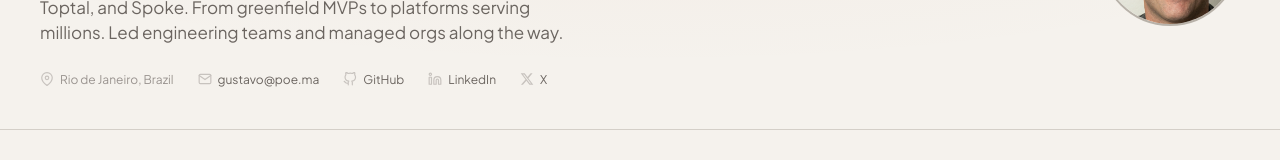
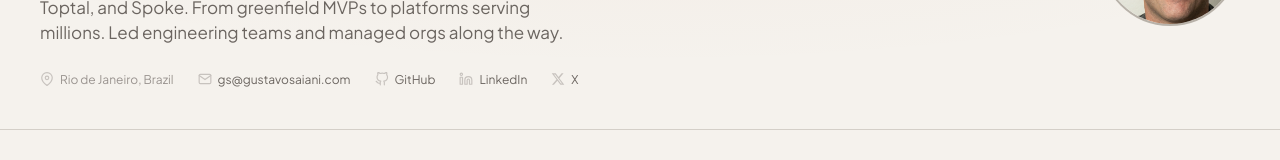
Before and after one commit to gusaiani/gustavosaiani.com, a Next.js app: page / in a window 1280 px wide. Shown: the part 214-374 px from the top of the page. Built offline with nearby package versions, Linux system fonts and the light colour scheme.

Commit message:
Update contact email to gs@gustavosaiani.com

```diff
--- a/app/page.tsx
+++ b/app/page.tsx
@@ -146,7 +146,7 @@ export default function Home() {
             </span>
             <span className="hero-meta-item">
               <svg viewBox="0 0 24 24" fill="none" stroke="currentColor" strokeWidth="2" strokeLinecap="round" strokeLinejoin="round"><path d="M4 4h16c1.1 0 2 .9 2 2v12c0 1.1-.9 2-2 2H4c-1.1 0-2-.9-2-2V6c0-1.1.9-2 2-2z"/><polyline points="22,6 12,13 2,6"/></svg>
-              <a href="mailto:gustavo@poe.ma">gustavo@poe.ma</a>
+              <a href="mailto:gs@gustavosaiani.com">gs@gustavosaiani.com</a>
             </span>
             <span className="hero-meta-item">
               <svg viewBox="0 0 24 24" fill="none" stroke="currentColor" strokeWidth="2" strokeLinecap="round" strokeLinejoin="round"><path d="M9 19c-5 1.5-5-2.5-7-3m14 6v-3.87a3.37 3.37 0 0 0-.94-2.61c3.14-.35 6.44-1.54 6.44-7A5.44 5.44 0 0 0 20 4.77 5.07 5.07 0 0 0 19.91 1S18.73.65 16 2.48a13.38 13.38 0 0 0-7 0C6.27.65 5.09 1 5.09 1A5.07 5.07 0 0 0 5 4.77a5.44 5.44 0 0 0-1.5 3.78c0 5.42 3.3 6.61 6.44 7A3.37 3.37 0 0 0 9 18.13V22"/></svg>
@@ -257,7 +257,7 @@ export default function Home() {
           <div className="footer-contact">
             <h2>Let&apos;s work together</h2>
             <div className="footer-links">
-              <a href="mailto:gustavo@poe.ma" className="footer-link">gustavo@poe.ma</a>
+              <a href="mailto:gs@gustavosaiani.com" className="footer-link">gs@gustavosaiani.com</a>
               <a href="https://github.com/gusaiani" target="_blank" rel="noopener noreferrer" className="footer-link">GitHub</a>
               <a href="https://linkedin.com/in/gusaiani" target="_blank" rel="noopener noreferrer" className="footer-link">LinkedIn</a>
               <a href="https://x.com/gustavosaiani" target="_blank" rel="noopener noreferrer" className="footer-link">X</a>
```
